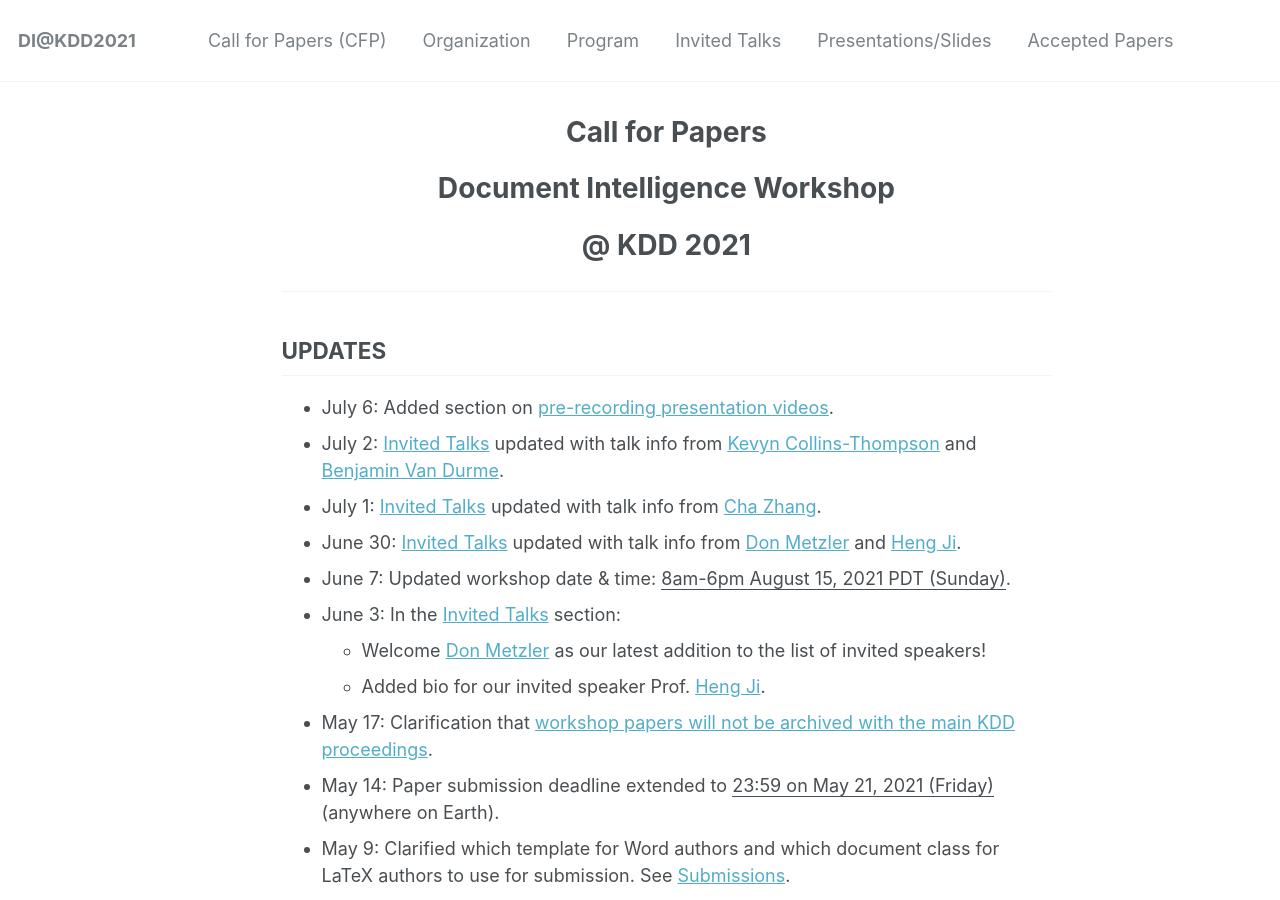
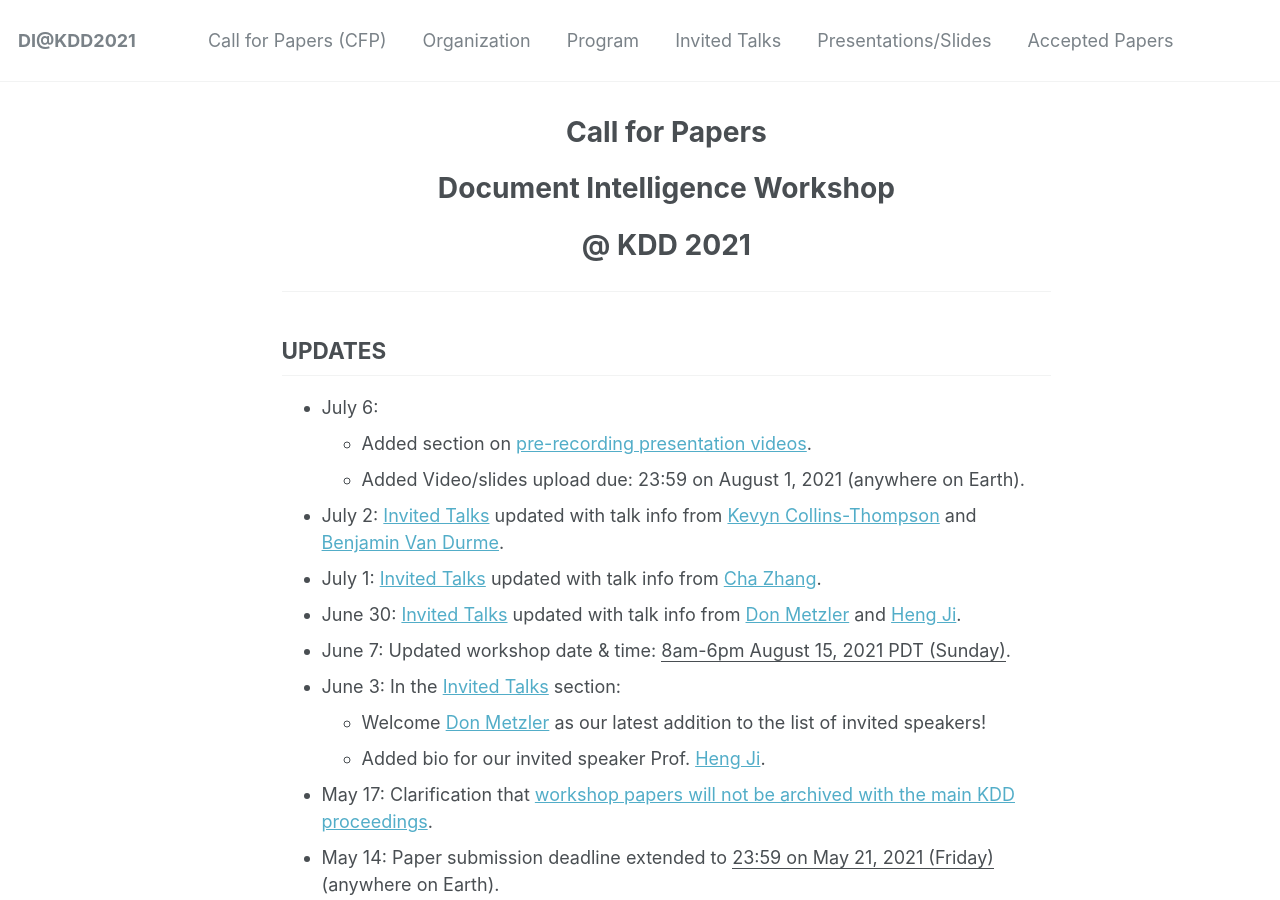
Before and after one commit to document-intelligence/DI-2022, a Jekyll site: the page built from _pages/cfp.md, in a window 1280 px wide and 900 px high. Built offline with Jekyll 4.4.1, drawn with Linux system fonts in a browser that asks for light colours; some of the changed text lies outside the part shown.

Commit message:
Update cfp.md

```diff
--- a/_pages/cfp.md
+++ b/_pages/cfp.md
@@ -13,7 +13,9 @@ redirect_from:
 
 ## UPDATES
 
-- July 6: Added section on [pre-recording presentation videos](#pre-recording).
+- July 6:
+  - Added section on [pre-recording presentation videos](#pre-recording).
+  - Added Video/slides upload due: 23:59 on August 1, 2021 (anywhere on Earth).
 - July 2: [Invited Talks](https://document-intelligence.github.io/DI-2021/talks/) updated with talk info from [Kevyn Collins-Thompson](http://www-personal.umich.edu/~kevynct/) and [Benjamin Van Durme](https://www.cs.jhu.edu/~vandurme/).
 - July 1: [Invited Talks](https://document-intelligence.github.io/DI-2021/talks/) updated with talk info from [Cha Zhang](https://www.microsoft.com/en-us/research/people/chazhang/).
 - June 30: [Invited Talks](https://document-intelligence.github.io/DI-2021/talks/) updated with talk info from [Don Metzler](https://research.google/people/DonaldMetzler/) and [Heng Ji](https://cs.illinois.edu/about/people/faculty/hengji).
@@ -126,6 +128,7 @@ Invited speakers and presenters please follow the instructions given in [DI-2021
 - Paper Submission Deadline: ~~May 10, 2021~~ 23:59 on May 21, 2021 (anywhere on Earth).
 - Paper Notification Date: June 10, 2021.
 - Paper Final Version Due: July 1, 2021.
+- Pre-recorded Video and Slides Upload Due: 23:59 on August 1, 2021 (anywhere on Earth).
 - Virtual Workshop Date: ~~August 14-18,~~ 8am-6pm, August 15, 2021 PDT (Sunday).
 
 ------
```
